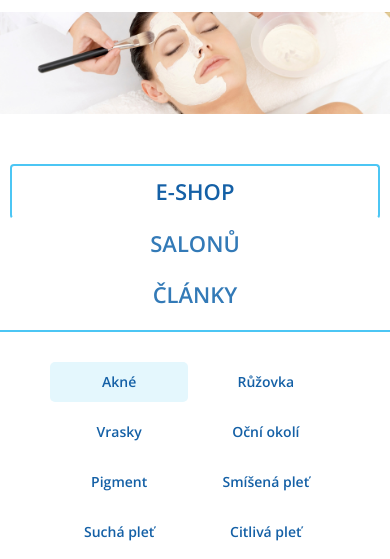
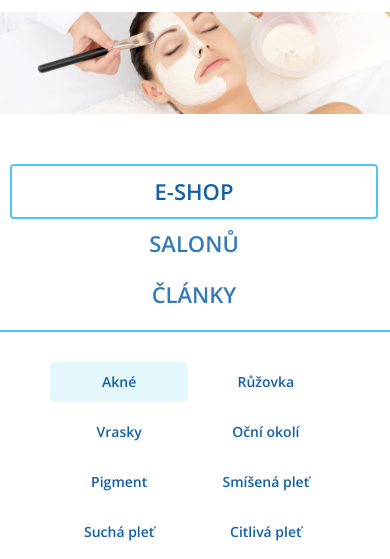
Before and after one commit to OleksandrNazarenko112/kosmetika_click, a plain HTML site: page index.html in a window 390 px wide. In both pictures the pointer is over the link "E-SHOP". Shown: the part 263-822 px from the top of the page. Drawn offline with nearby package versions, Linux system fonts and the light colour scheme.

Commit message:
fix for tabs

```diff
--- a/styles/osaine-styles.css
+++ b/styles/osaine-styles.css
@@ -2647,10 +2647,12 @@ box-shadow: inset -1px 6px 10px -2px rgba(168,168,168,1);
 	width: 100%;
 }
 .nav-tabs.home-page-navigation > li.active > a,
+.nav.home-page-navigation > li.active > a:hover,
 .nav-tabs.home-page-navigation > li.active > a:focus {
 	border: 2px solid #4cc6f4;
 		border-radius: 4px;
 }
+.nav.home-page-navigation > li.active > a:hover
 .nav-tabs.home-page-navigation > li > a {
 	margin-right: 0;
 }
```
